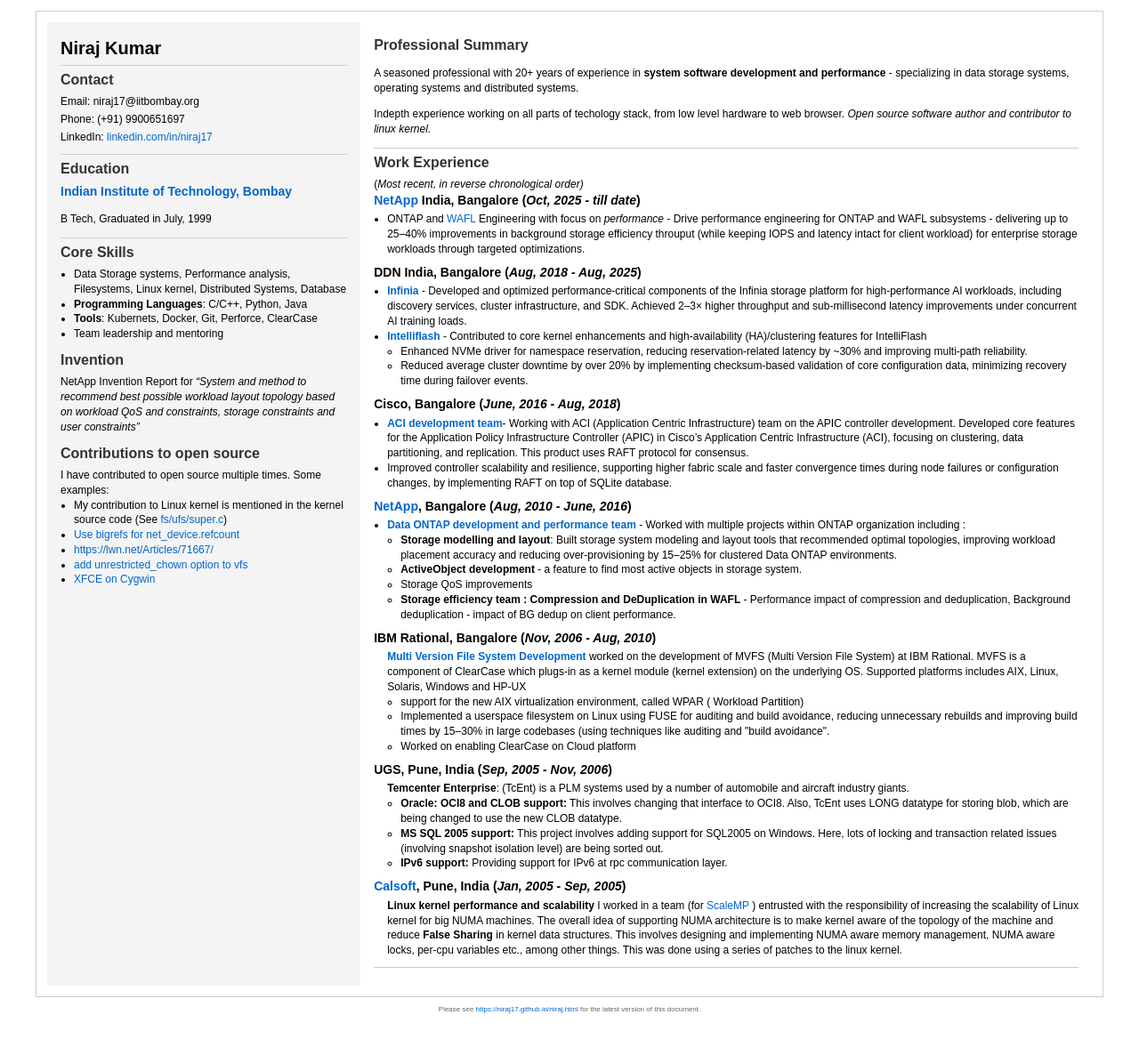
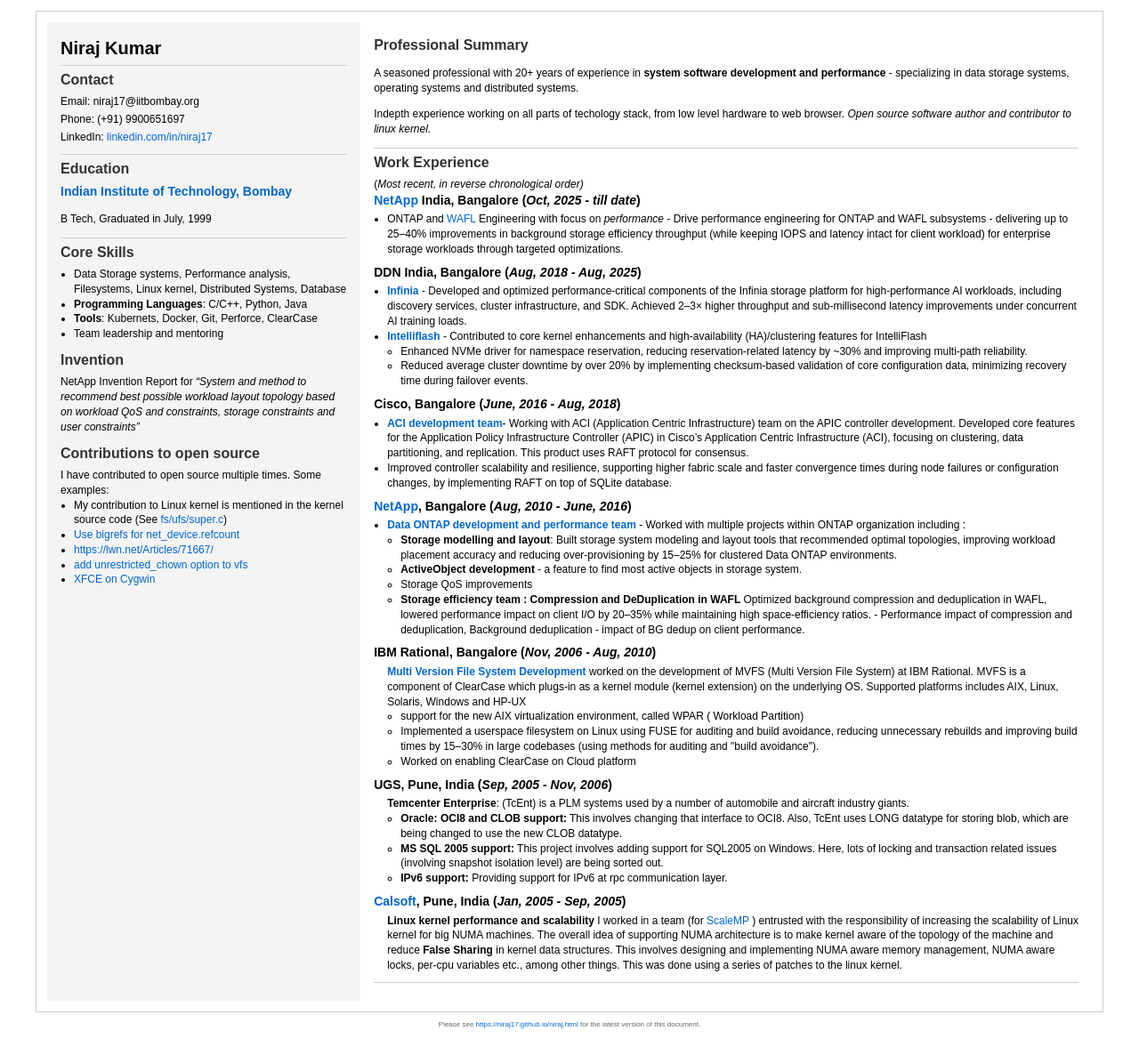
Before and after one commit to niraj17/niraj17.github.io, a Jekyll site: the page niraj.html, which Jekyll copies as it is, in a window 1280 px wide. Shown: the whole page at 89% size. Built offline with Jekyll 4.4.1, drawn with Linux system fonts in a browser that asks for light colours.

Commit message:
Update niraj.html

```diff
--- a/niraj.html
+++ b/niraj.html
@@ -180,7 +180,7 @@
                     <h3><a href=www.netapp.com>NetApp</a> India, Bangalore (<i>Oct, 2025 - till date</i>)</h3>
                     <ul>
                       <li>ONTAP and <a href=https://en.wikipedia.org/wiki/Write_Anywhere_File_Layout>WAFL</a> Engineering with focus on <i>performance</i> - Drive performance engineering for ONTAP and WAFL subsystems -
-                          delivering up to 25–40% improvements in background storage efficiency throuput (while keeping IOPS and latency intact for client workload) for
+                          delivering up to 25–40% improvements in background storage efficiency throughput (while keeping IOPS and latency intact for client workload) for
                           enterprise storage workloads through targeted optimizations.
                      </ul>
                 </div>
@@ -226,6 +226,10 @@
                                 <li> <b>ActiveObject development</b> - a feature to find most active objects in storage system.
                                 <li> Storage QoS improvements
                                 <li> <b>Storage efficiency team : Compression and DeDuplication in WAFL </b>
+                                    Optimized background compression and deduplication in WAFL,
+                                    lowered performance impact on client I/O by 20–35% while maintaining high space-efficiency ratios.
+
+
                                   - Performance impact of compression and deduplication,
                                   Background deduplication - impact of BG dedup on client performance.
                             </ul>
@@ -241,8 +245,9 @@
                     <ul>
                         <li>  support for the new AIX virtualization environment, called WPAR (
  Workload Partition)</li>
-                        <li> Implemented a userspace filesystem on Linux using FUSE for auditing and build avoidance, reducing unnecessary rebuilds and improving build times by 15–30% in large codebases (using techniques like auditing and "build
-avoidance".
+                        <li> Implemented a userspace filesystem on Linux using FUSE for auditing and build avoidance,
+                            reducing unnecessary rebuilds and improving build times by 15–30% in large codebases
+                            (using methods for auditing and "build avoidance").
 
  <li> Worked on enabling ClearCase on  Cloud platform</li>
                     </ul>
```
